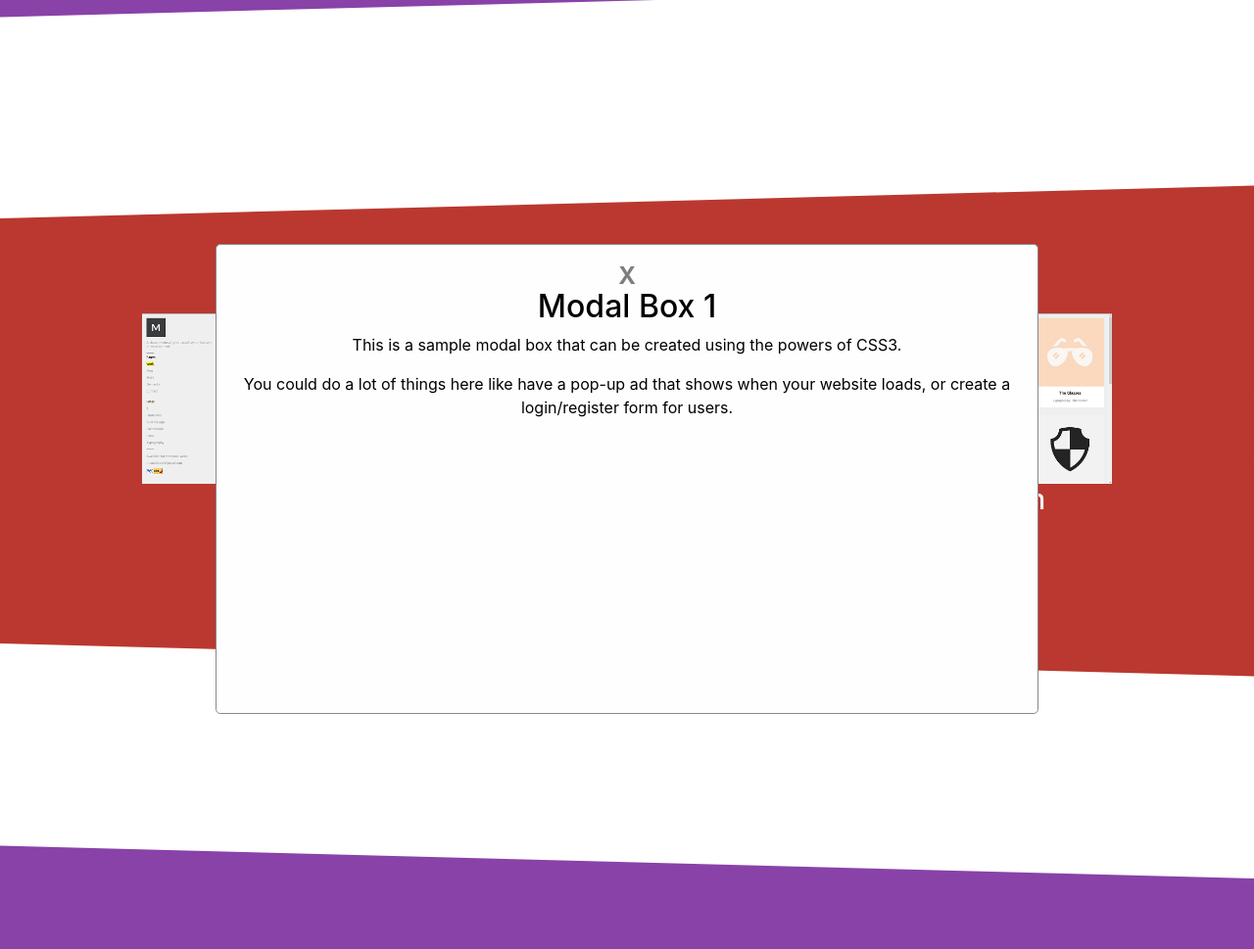
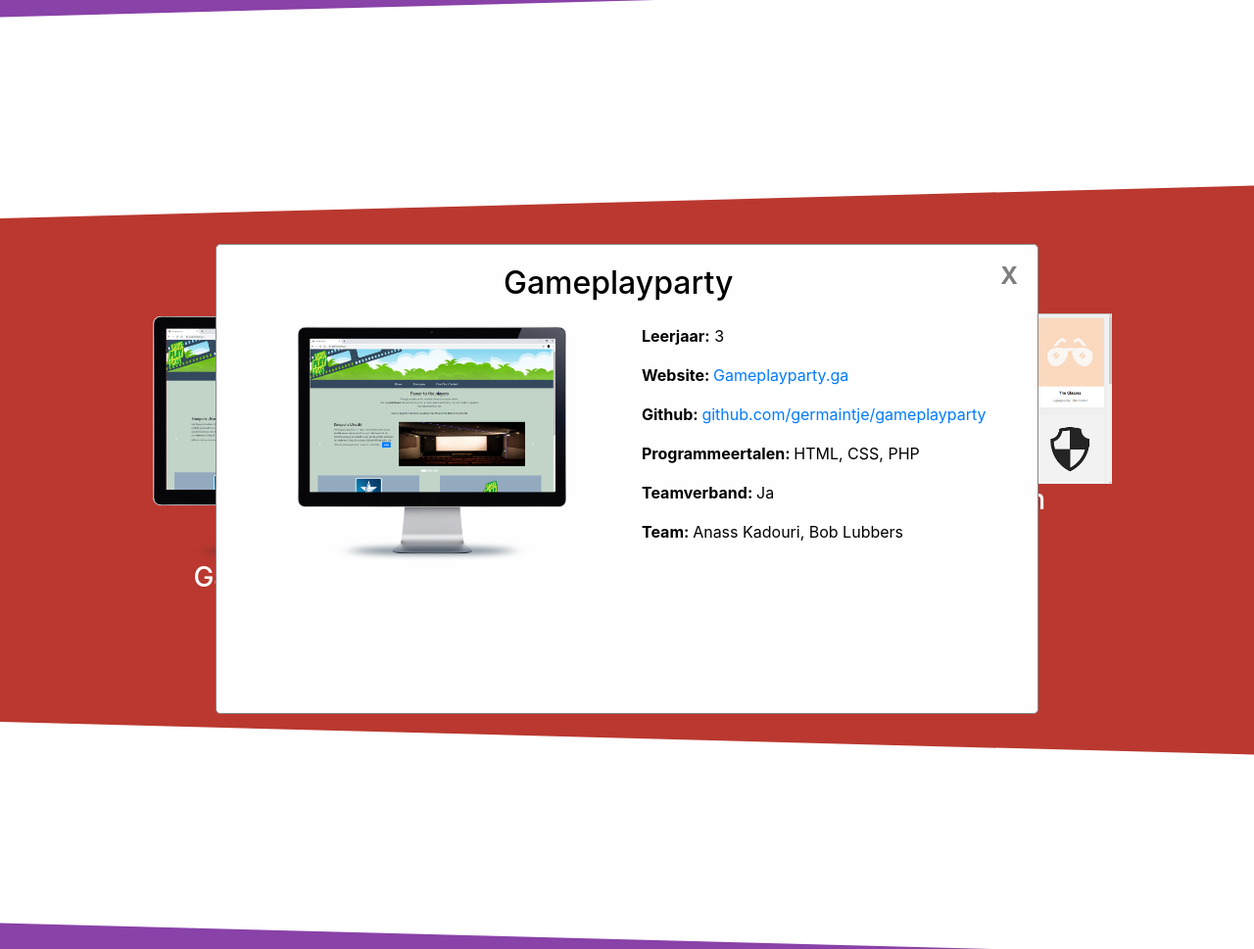
Before and after one commit to germaintje/newPortfolio, a PHP site: page / in a window 1280 px wide, after a click on "Gameplayparty". Shown: the part 1588-2557 px from the top of the page at 98% size. Run offline with PHP 8.4, Linux system fonts and the light colour scheme; style sheets or scripts are compiled from the project's sources; some libraries are stand-ins or nearby versions.

Commit message:
Add files via upload

```diff
--- a/view/assets/components/model.css
+++ b/view/assets/components/model.css
@@ -12,6 +12,7 @@
   -webkit-transition: opacity 400ms ease-in;
   transition: opacity 400ms ease-in;
   pointer-events: none;
+  display: inline-block;
 }
 
 .modalDialog:target {
@@ -20,14 +21,6 @@
 }
 
 .modalDialog > div {
-  position: relative;
-  display: -webkit-box;
-  display: -ms-flexbox;
-  display: flex;
-  -webkit-box-orient: vertical;
-  -webkit-box-direction: normal;
-      -ms-flex-direction: column;
-          flex-direction: column;
   border-radius: .3rem;
   min-height: 30pc;
   background-color: #fefefe;
--- a/view/assets/components/model.scss
+++ b/view/assets/components/model.scss
@@ -9,6 +9,7 @@
     opacity: 0;
     transition: opacity 400ms ease-in;
     pointer-events: none;
+    display: inline-block;
 }
 
 .modalDialog:target {
@@ -17,9 +18,6 @@
 }
 
 .modalDialog > div {
-    position: relative;
-    display: flex;
-    flex-direction: column;
     border-radius: .3rem;
     min-height: 30pc;
     background-color: #fefefe;
--- /dev/null
+++ b/view/assets/components/werk.css
@@ -0,0 +1,8 @@
+.links {
+  text-align: left;
+}
+
+.hlink:hover {
+  text-decoration: none;
+}
+/*# sourceMappingURL=werk.css.map */
--- /dev/null
+++ b/view/assets/components/werk.scss
@@ -0,0 +1,7 @@
+.links{
+    text-align: left;
+}
+
+.hlink:hover {
+    text-decoration: none;
+}
--- a/view/assets/includes.css
+++ b/view/assets/includes.css
@@ -9,6 +9,7 @@
 @import "components/skills.css";
 @import "components/slider.css";
 @import "components/contact.css";
+@import "components/werk.css";
 
 /*** Layouts*/
 @import "layouts/header.css";
--- a/view/assets/layouts/home.css
+++ b/view/assets/layouts/home.css
@@ -152,6 +152,10 @@
   color: white;
 }
 
+.alt:hover {
+  color: grey;
+}
+
 .informatie {
   font-size: 4pc !important;
   color: #ba382f !important;
@@ -166,7 +170,7 @@
   transition: .5s ease;
   opacity: 0;
   position: absolute;
-  top: 50%;
+  top: 44%;
   left: 50%;
   -webkit-transform: translate(-50%, -95%);
           transform: translate(-50%, -95%);
--- a/view/assets/layouts/home.scss
+++ b/view/assets/layouts/home.scss
@@ -137,6 +137,10 @@
   color: white;
 }
 
+.alt:hover{
+  color: grey;
+}
+
 .informatie{
   font-size: 4pc !important;
   color: #ba382f !important;
@@ -151,7 +155,7 @@
   transition: .5s ease;
   opacity: 0;
   position: absolute;
-  top: 50%;
+  top: 44%;
   left: 50%;
   transform: translate(-50%, -95%);
   text-align: center;
--- a/view/home.php
+++ b/view/home.php
@@ -26,20 +26,30 @@
             <div class="col-12 col-xl-4">
               <div class="werk">
                 <div class="foto">
-                  <img class="image werkimg" src="view/assets/images/exam.png" alt="Project Exam">
+                  <img class="image werkimg" src="view/assets/images/gameplaypartyM.png" alt="gameplayparty.ga">
                     <div class="middle">
                       <a class="" href="#openModal1"><i class="informatie fas fa-info-circle"></i></a>
                     </div>
                 </div>
-                <a class="hlink" href="#openModal1"><h4 class="alt">Project exam</h4></a>
+                <a class="hlink" href="#openModal1"><h3 class="alt">Gameplayparty</h3></a>
               </div>
 
                 <div id="openModal1" class="modalDialog">
                 <div>
                     <a href="#close" title="Close" class="close">X</a>
-                    <h2>Modal Box 1</h2>
-                    <p>This is a sample modal box that can be created using the powers of CSS3.    </p>
-                    <p>You could do a lot of things here like have a pop-up ad that shows when your website loads, or create a login/register form for users.</p>
+                    <h2>Gameplayparty</h2>
+                    <div class="col-12 col-xl-6">
+                      <img class="image werkimg" src="view/assets/images/gameplaypartyM.png" alt="gameplayparty.ga" style="width: 80%">
+                    </div>
+
+                    <div class="col-12 col-xl-6 links">
+                    <p><b>Leerjaar:</b> 3</p>
+                    <p><b>Website: </b><a href="https://www.gameplayparty.ga" target="_blank">Gameplayparty.ga</a></p>
+                    <p><b>Github: </b><a href="https://github.com/germaintje/gameplayparty" target="_blank">github.com/germaintje/gameplayparty</a></p>
+                    <p><b>Programmeertalen: </b>HTML, CSS, PHP</p>
+                    <p><b>Teamverband: </b>Ja</p>
+                    <p><b>Team: </b>Anass Kadouri, Bob Lubbers</p>
+                    </div>
                 </div>
                 </div>
 
@@ -105,7 +115,7 @@
                     <p>You could do a lot of things here like have a pop-up ad that shows when your website loads, or create a login/register form for users.</p>
                 </div>
                 </div>
-            </div>
+          </div>
 
           </span>
 
```
Also changed, not shown: view/assets/images/gameplayparty.png (added), view/assets/images/gameplaypartyM.png (added), 3 other files.
